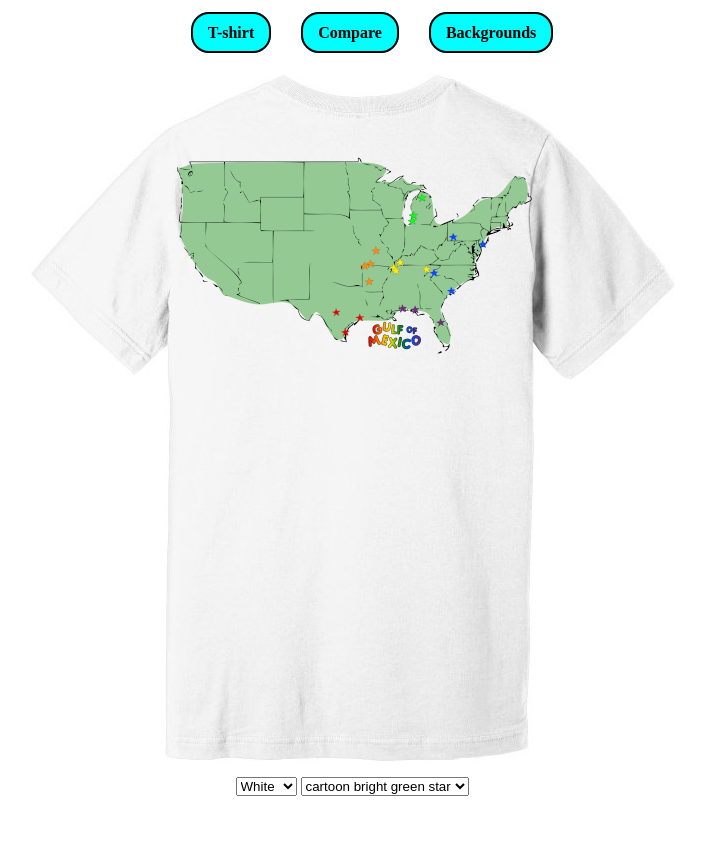
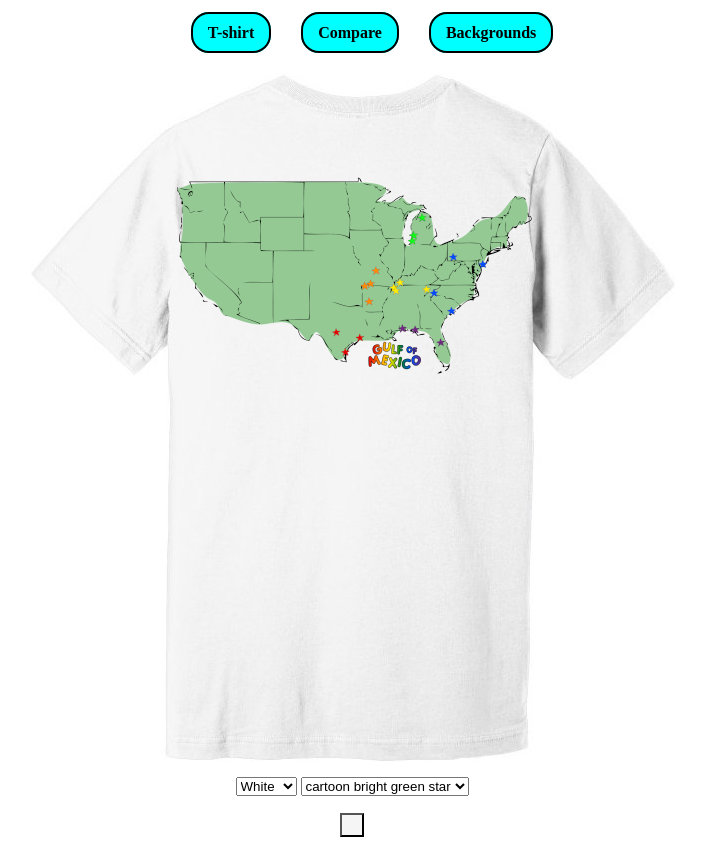
Before and after one commit to rileyk94/Tshirt-Design, a plain HTML site: page index.html in a window 1280 px wide. Shown: the whole page, without its empty margins (288-993 px from the left). Before the commit the page ends 804 px from the top, so only its background shows below. Drawn offline with Linux system fonts and the light colour scheme.

Commit message:
feat: add html and css for first tshirt button

```diff
--- a/index.html
+++ b/index.html
@@ -29,6 +29,9 @@
             <option value="Old Map Pins.png">old round pins</option>
         </select>
     </div>
+    <div class="color-select">
+        <button id="White-Shirt"></button>
+    </div>
 
     <script>
         const shirtSelect = document.getElementById("shirtSelect");
--- a/styles.css
+++ b/styles.css
@@ -38,7 +38,7 @@ body {
     border: 2px solid black;
   } */
 
-#shirtBase,{
+#shirtBase {
     position: relative;
     top: 0px;
     left: 0px;
@@ -52,6 +52,11 @@ body {
     z-index: 2;
   }
 
+.color-select
+#White-Shirt {
+    padding: 10px;
+    background-color: #f5f5f5;
+}
 /* #shirtSelect
 #designSelect {
     position: relative;
```
